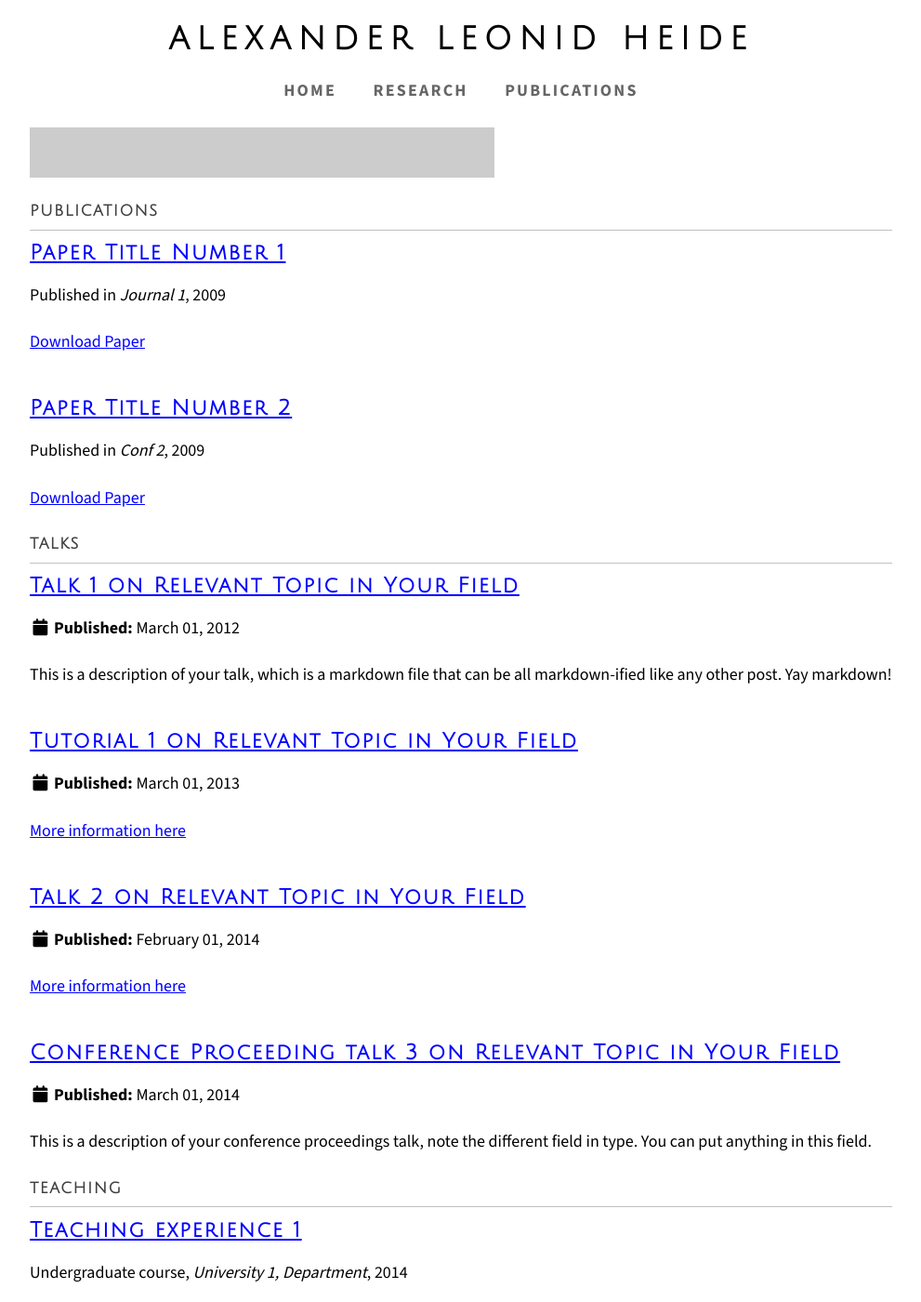
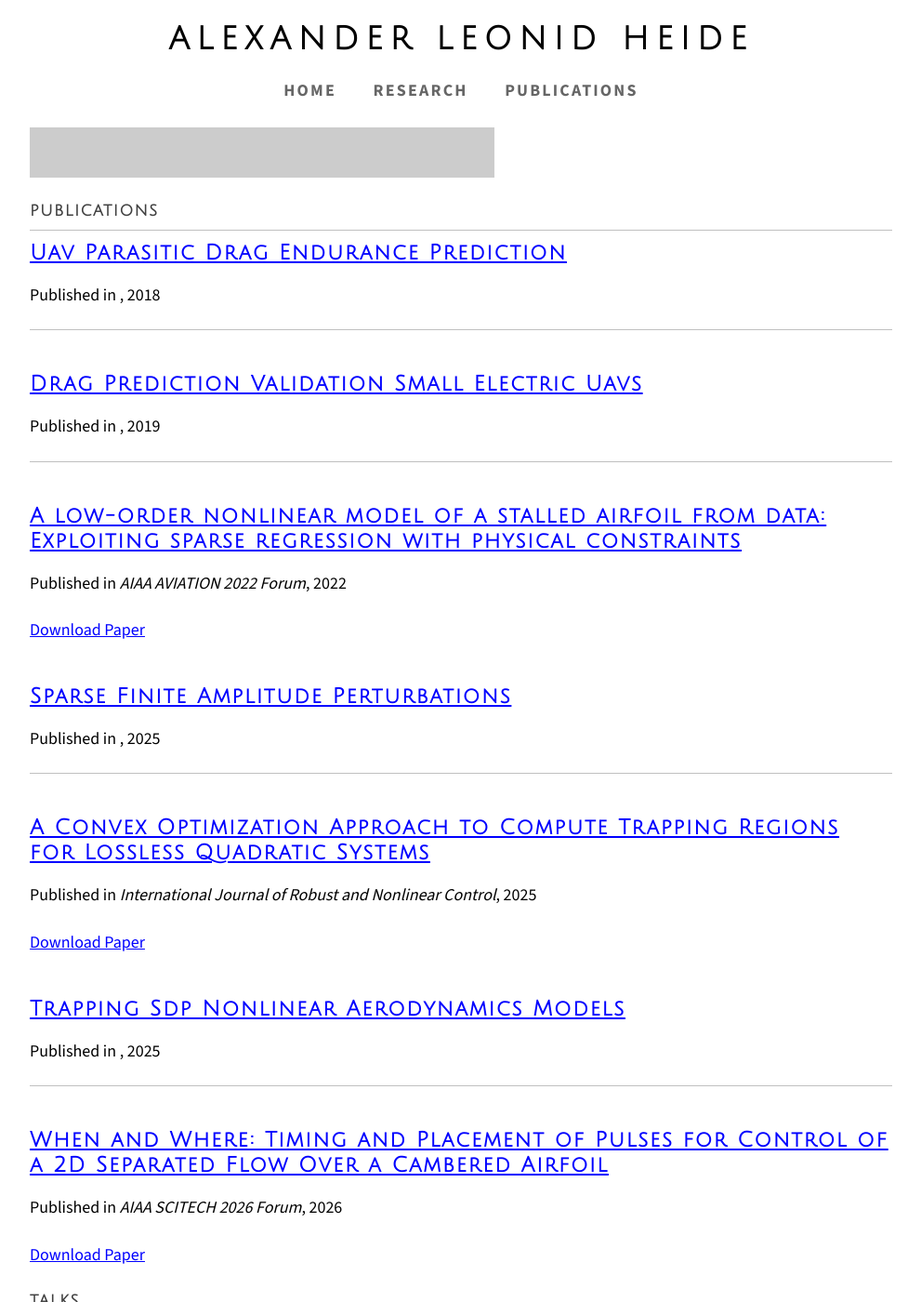
Before and after one commit to LeonidHeide/LeonidHeide.github.io, a Jekyll site: the page built from _pages/collection-archive.html, in a window 1280 px wide and 1400 px high, scrolled down 978 px. Shown: the whole window at 93% size, without its empty margins (144-1135 px from the left). Built offline with Jekyll 4.4.1, drawn with Linux system fonts in a browser that asks for light colours; a script bundle is joined from its source files by our own code; library files that are not in the unit come from our copies; part of the change alters nothing that is shown.

Commit message:
SSSB77RRes

```diff
--- a/_config.yml
+++ b/_config.yml
@@ -90,6 +90,10 @@ publication_category:
     title: 'Journal Articles'
   conferences:
     title: 'Conference Papers'
+  reports:
+    title: "Reports"
+  thesis:
+    title: "Dissertation"
 
 
 # Site Settings
--- a/_publications/2009-10-01-paper-title-number-1.md
+++ /dev/null
@@ -1,34 +0,0 @@
----
-title: "Paper Title Number 1"
-collection: publications
-category: manuscripts
-date: 2009-10-01
-venue: "Journal 1"
-authors: "<strong>Author A</strong>, Coauthor A, Coauthor B"
-
-tags:
-  - Journal
-  - Preprint
-  - Open access
-
-themes:
-  - rom
-  - bounded-model-learning
-
-paperurl: "https://example.com/paper"
-slidesurl: "https://example.com/slides"
-
-abstract: >
-  Friends, Romans, Countrymen!
-
-tldr: >
-  This is the short plain-language explanation.
-
-bibtex: |
-  @article{example2009,
-    title={Paper Title Number 1},
-    author={Author A and Coauthor A and Coauthor B},
-    journal={Journal 1},
-    year={2009}
-  }
----
--- a/_publications/2009-10-01-paper-title-number-2.md
+++ /dev/null
@@ -1,30 +0,0 @@
----
-title: "Paper Title Number 2"
-collection: publications
-category: manuscripts
-date: 2009-10-01
-venue: "Conf 2"
-authors: "<strong>Author A</strong>, Coauthor A, Coauthor B"
-
-tags:
-tags:
-  - Conference
-  - AIAA SciTech
-
-paperurl: "https://example.com/paper"
-slidesurl: "https://example.com/slides"
-
-abstract: >
-  And Brutus is an honorable man.
-
-tldr: >
-  This is the short plain-language explanation.
-
-bibtex: |
-  @article{example2009,
-    title={Paper Title Number 1},
-    author={Author A and Coauthor A and Coauthor B},
-    journal={Journal 1},
-    year={2009}
-  }
----
--- /dev/null
+++ b/_publications/2018-08-26-uav-parasitic-drag-endurance-prediction.md
@@ -0,0 +1,48 @@
+---
+
+title: "Evaluating the Impact of Parasitic Drag on the Accuracy of Endurance Predictions"
+collection: publications
+category: reports
+date: 2018-08-26
+venue: "University of Minnesota Undergraduate Research Opportunities Program"
+authors: "<strong>Leonid Heide</strong>, Chris Regan, Demoz Gebre-Egziabher"
+
+tags:
+
+* Report
+* UROP
+* UAV
+
+paperurl: "https://conservancy.umn.edu/bitstreams/cb78907f-d108-44f4-8efe-11488c1fbdac/download"
+
+abstract: >
+The cost-effectiveness and versatility of electric unmanned aerial vehicles has led to
+increasing demand for efficient payload-carrying aircraft. Many design criteria require
+endurance predictions based on a specific mission profile, but these predictions rely
+strongly on accurate estimates of parasitic drag. This report evaluates how conventional
+component drag build-up methods affect endurance predictions for small electric UAVs.
+Glide tests were performed on an E-flite Ultra-Stick 25e equipped with an airspeed sensor,
+GPS, and flight controller, allowing drag to be estimated from measured descent rates and
+airspeeds. The experimentally inferred parasitic drag curve was then compared with
+predictions from a conventional component drag build-up method. The results showed that
+parasitic drag for the small UAV was substantially larger than predicted, producing large
+errors in drag and power estimates and demonstrating that conventional aircraft drag
+assumptions can lead to unreliable endurance predictions for small electric UAVs.
+
+tldr: >
+This report asks whether drag formulas developed for larger conventional aircraft still work
+for small electric UAVs. By measuring drag through glide tests, we found that the real drag
+on a small UAV was much higher than predicted by a standard component drag build-up method.
+The main takeaway is that small UAVs are not just scaled-down airplanes: protrusions, bluff
+shapes, low Reynolds numbers, and propeller effects can matter enough to make standard
+endurance predictions overly optimistic.
+
+bibtex: |
+@techreport{heide2018parasitic,
+author = {Heide, Leonid and Regan, Chris and Gebre-Egziabher, Demoz},
+title = {Evaluating the Impact of Parasitic Drag on the Accuracy of Endurance Predictions},
+institution = {University of Minnesota Undergraduate Research Opportunities Program},
+year = {2018},
+month = {August}
+}
+-
--- /dev/null
+++ b/_publications/2019-07-28-drag-prediction-validation-small-electric-uavs.md
@@ -0,0 +1,50 @@
+---
+
+title: "Evaluating the Accuracy of Conventional Drag Prediction and Validation Methods for Small Electric UAVs"
+collection: publications
+category: reports
+date: 2019-07-28
+venue: "University of Minnesota Undergraduate Research Opportunities Program"
+authors: "<strong>Leonid Heide</strong>"
+
+tags:
+
+* Report
+* UROP
+* UAV
+
+paperurl: "https://conservancy.umn.edu/items/32d7f602-1912-406c-a60b-1c672c80a6d0"
+
+abstract: >
+The cost-effectiveness and versatility of unmanned aerial vehicles has led to increasing
+demand for small, fixed-wing, electric aircraft. Aircraft performance characteristics such
+as flight time, efficiency, and turn performance depend strongly on aerodynamic drag, making
+accurate drag prediction important for aircraft design, control, and mission planning. This
+report evaluates the accuracy of conventional component drag build-up methods for small
+electric UAVs and examines the use of glide tests for drag validation. Glide tests were
+performed on three aircraft from the University of Minnesota UAV lab, and wind-tunnel tests
+were conducted to measure drag generated by windmilling propellers. The component drag
+build-up method was then modified to account for small-UAV operating conditions and compared
+against measured drag data. The results show that, with appropriate corrections for effects
+such as turbulent boundary layers, bluff-body drag, windmilling propellers, and interference
+drag, component drag build-up methods can be adapted to predict drag for small electric UAVs.
+The report also demonstrates that glide tests are an effective low-cost method for measuring
+drag and validating predicted values.
+
+tldr: >
+This report follows up on the earlier UAV drag study by asking whether the standard drag
+build-up approach can be fixed rather than discarded. The answer is yes, but only if the
+method is adjusted for the realities of small electric UAVs: low Reynolds numbers, exposed
+components, bluff bodies, windmilling propellers, and strong interference effects. The work
+also shows that glide testing is a practical way to measure drag directly and check whether
+a prediction is actually reasonable.
+
+bibtex: |
+@techreport{heide2019drag,
+author = {Heide, Leonid},
+title = {Evaluating the Accuracy of Conventional Drag Prediction and Validation Methods for Small Electric UAVs},
+institution = {University of Minnesota Undergraduate Research Opportunities Program},
+year = {2019},
+month = {July}
+}
+-
--- /dev/null
+++ b/_publications/2022-06-01-low-order-nonlinear-model-stalled-airfoil.md
@@ -0,0 +1,54 @@
+---
+title: "A low-order nonlinear model of a stalled airfoil from data: Exploiting sparse regression with physical constraints"
+collection: publications
+category: conferences
+date: 2022-06-01
+venue: "AIAA AVIATION 2022 Forum"
+authors: "<strong>A. Leonid Heide</strong>, Katherine J. Asztalos, Scott T. M. Dawson, Maziar S. Hemati"
+
+tags:
+  - Conference
+  - AIAA AVIATION
+  - Reduced-order modeling
+  - SINDy
+
+themes:
+  - rom
+  - bounded-model-learning
+  - optimization-control
+
+paperurl: "https://arc.aiaa.org/doi/10.2514/6.2022-3976"
+researchgateurl: "https://www.researchgate.net/publication/361450442_A_low-order_nonlinear_model_of_a_stalled_airfoil_from_data_Exploiting_sparse_regression_with_physical_constraints"
+
+abstract: >
+  This work uses data-driven sparsity-promoting methods to obtain low-order governing equations
+  for the wake of a stalled airfoil. Direct numerical simulation data of a NACA-0009 airfoil at an
+  angle of attack of 15 degrees is utilized in this study, with actuation being performed by injecting
+  momentum into the flow near the airfoil's leading edge. Proper Orthogonal Decomposition (POD)
+  is used to obtain a reduced order representation of the flow field. The Sparse Identification of
+  Nonlinear Dynamics (SINDy) framework is then implemented to obtain low-order quadratic governing
+  equations for the flow over the stalled airfoil. The SINDy model is constrained to preserve the
+  energy-conserving property of the quadratic nonlinearity and associated triadic energy-transfer
+  mechanisms. Low-order nonlinear models of the unsteady flow field associated with the stalled
+  airfoil are obtained and cross-validated using off-design data. Furthermore, an output equation
+  that predicts the lift coefficient is also identified and cross-validated. These low-order nonlinear
+  models are expected to facilitate future developments in model-based analysis and control of
+  separated flows.
+
+tldr: >
+  This paper asks whether a complicated stalled-airfoil flow can be represented by a much smaller
+  nonlinear model learned from simulation data. We use POD to compress the flow field and constrained
+  SINDy to learn governing equations that retain an important physical property of incompressible
+  flow: the quadratic nonlinear terms should conserve energy. The resulting model captures useful
+  low-order structure in the stalled wake and provides a step toward data-driven models that can be
+  used for analysis and control of separated flows.
+
+bibtex: |
+  @inproceedings{heide2022loworder,
+    author = {Heide, A. Leonid and Asztalos, Katherine J. and Dawson, Scott T. M. and Hemati, Maziar S.},
+    title = {A Low-Order Nonlinear Model of a Stalled Airfoil from Data: Exploiting Sparse Regression with Physical Constraints},
+    booktitle = {AIAA AVIATION 2022 Forum},
+    year = {2022},
+    doi = {10.2514/6.2022-3976}
+  }
+---
--- /dev/null
+++ b/_publications/2025-01-02-sparse-finite-amplitude-perturbations.md
@@ -0,0 +1,65 @@
+---
+
+title: "An optimization framework for analyzing nonlinear stability due to sparse finite-amplitude perturbations"
+collection: publications
+category: manuscripts
+date: 2025-01-02
+venue: "Physical Review Fluids"
+authors: "<strong>A. Leonid Heide</strong>, Maziar S. Hemati"
+
+tags:
+
+* Journal
+* Physical Review Fluids
+* Sparse NLOP
+* Nonlinear stability
+
+themes:
+
+* optimization-control
+* dynamics-phase
+* robustness-uq
+
+paperurl: "https://link.aps.org/doi/10.1103/PhysRevFluids.10.014401"
+
+abstract: >
+Recent works have established the utility of sparsity-promoting norms for extracting
+spatially-localized instability mechanisms in fluid flows, with possible implications for
+flow control. However, these prior works have focused on linear dynamics of infinitesimal
+perturbations about a given baseflow. In this paper, we propose an optimization framework
+for computing sparse finite-amplitude perturbations that maximize transient growth in
+nonlinear systems. A variational approach is used to derive the first-order necessary
+conditions for optimality, which form the basis of our iterative direct-adjoint looping
+numerical solution algorithm. When applied to a reduced-order model of a sinusoidal shear
+flow at Re = 20, our framework demonstrates that energy injection into a single vortical
+mode yields comparable energy amplification to the non-sparse optimal solution, which
+concentrates 92% of the energy in the same mode. Subsequent analysis of the dynamic response
+of the flow establishes that these sparse optimal perturbations trigger many of the same
+nonlinear modal interactions that give rise to transient growth when all modes are perturbed
+in an optimal manner. It is also observed that as perturbation amplitude is increased, the
+maximum transient growth is achieved at an earlier time. Our results highlight the power of
+the proposed optimization framework for revealing sparse perturbation mechanisms for transient
+growth and instability in fluid flows. We anticipate the approach will be a useful tool in
+guiding the design of flow control strategies in the future.
+
+tldr: >
+This paper seeks to answer the question: where should we kick a flow or other sensitive nonlinear system to get the biggest bang for
+our buck? We develop an optimization framework for finding sparse finite-amplitude perturbations:
+targeted disturbances that use limited input energy to produce large transient growth. The results
+show that, in a reduced-order shear-flow model, exciting only a small number of dynamically important
+modes can reproduce much of the effect of a fully distributed optimal perturbation. This provides
+a way to identify the mechanisms and locations that are most promising for future flow-control
+strategies.
+
+bibtex: |
+@article{heide2025optimization,
+author = {Heide, A. Leonid and Hemati, Maziar S.},
+title = {An optimization framework for analyzing nonlinear stability due to sparse finite-amplitude perturbations},
+journal = {Physical Review Fluids},
+volume = {10},
+number = {1},
+pages = {014401},
+year = {2025},
+doi = {10.1103/PhysRevFluids.10.014401}
+}
+-
--- /dev/null
+++ b/_publications/2025-02-01-convex-trapping-regions-lossless-quadratic-systems.md
@@ -0,0 +1,59 @@
+---
+title: "A Convex Optimization Approach to Compute Trapping Regions for Lossless Quadratic Systems"
+collection: publications
+category: manuscripts
+date: 2025-02-01
+venue: "International Journal of Robust and Nonlinear Control"
+authors: "Shih-Chi Liao, <strong>A. Leonid Heide</strong>, Maziar S. Hemati, Peter J. Seiler"
+
+tags:
+  - Journal
+  - IJ Robust Nonlinear Control
+  - Convex optimization
+  - Trapping regions
+
+themes:
+  - bounded-model-learning
+  - robustness-uq
+  - rom
+
+paperurl: "https://doi.org/10.1002/rnc.7807"
+
+abstract: >
+  Quadratic systems with lossless quadratic terms arise in many applications, including models
+  of atmosphere and incompressible fluid flows. Such systems have a trapping region if all
+  trajectories eventually converge to and stay within a bounded set. Conditions for the existence
+  and characterization of trapping regions have been established in prior work for boundedness
+  analysis. However, prior solutions have used non-convex optimization methods, resulting in
+  conservative estimates. In this paper, we build on this prior work and provide a convex
+  semidefinite programming condition for the existence of a trapping region. The condition allows
+  for precise verification or falsification of the existence of a trapping region. If a trapping
+  region exists, then we provide a second semidefinite program to compute the least conservative
+  radius of the spherical trapping region. Two low-dimensional systems are provided as examples
+  to illustrate the results. A third high-dimensional example is also included to demonstrate that
+  the computation required for the analysis can be scaled to systems of up to approximately O(100)
+  states. The proposed method provides a precise and computationally efficient numerical approach
+  for computing trapping regions. We anticipate this work will benefit future studies on modeling
+  and control of lossless quadratic dynamical systems.
+
+tldr: >
+  This paper asks how we can tell whether a nonlinear model will stay physically reasonable over
+  long times instead of drifting away or blowing up. For an important class of models whose nonlinear
+  terms conserve energy, we show that this question can be answered with convex optimization. The
+  method can certify whether a trapping region exists and, when it does, compute the tightest spherical
+  region that trajectories eventually enter and remain inside. In practice, this provides a cleaner and
+  less conservative way to certify bounded behavior in reduced-order models of fluids and related
+  dynamical systems.
+
+bibtex: |
+  @article{liao2025convex,
+    author = {Liao, Shih-Chi and Heide, A. Leonid and Hemati, Maziar S. and Seiler, Peter J.},
+    title = {A Convex Optimization Approach to Compute Trapping Regions for Lossless Quadratic Systems},
+    journal = {International Journal of Robust and Nonlinear Control},
+    volume = {35},
+    number = {6},
+    pages = {2425--2436},
+    year = {2025},
+    doi = {10.1002/rnc.7807}
+  }
+---
--- /dev/null
+++ b/_publications/2025-08-22-trapping-sdp-nonlinear-aerodynamics-models.md
@@ -0,0 +1,65 @@
+---
+
+title: "Data-driven nonlinear aerodynamics models with certifiably optimal boundedness properties"
+collection: publications
+category: manuscripts
+date: 2025-08-22
+venue: "Preprint"
+authors: "<strong>A. Leonid Heide</strong>, Shih-Chi Liao, Sergio Castiblanco-Ballesteros, Gustaaf B. Jacobs, Peter Seiler, Maziar S. Hemati"
+
+tags:
+
+* Preprint
+* JFM
+* Trapping-SDP
+* Reduced-order modeling
+
+themes:
+
+* bounded-model-learning
+* rom
+* robustness-uq
+
+paperurl: "https://arxiv.org/abs/2508.16800"
+
+abstract: >
+Obtaining predictive low-order models is a central challenge in fluid dynamics. Data-driven
+frameworks have been widely used to obtain low-order models of aerodynamic systems; yet,
+resulting models tend to yield predictions that grow unbounded with time. Recently introduced
+stability-promoting methods can facilitate the identification of bounded models, but tend to
+require extensive brute-force tuning even in the context of simple academic systems. Here, we
+show how recent theoretical advances in the long-term boundedness of dynamical systems can be
+integrated into data-driven modeling frameworks to ensure that resulting models will yield
+bounded predictions of incompressible flows. Specifically, we propose to solve a particular set
+of convex semidefinite programming problems to certify whether a system admits a globally
+attracting bounded set for the chosen modeling parameters and compute a model with the optimal
+tightest bound on this globally attracting set. We demonstrate the approach via integration
+within the sparse identification of nonlinear dynamics modeling framework. Application on two
+low-order benchmark problems establishes the merits of the approach. We then apply our approach
+to obtain a low-order 6-mode model of unsteady separation over a NACA-65(1)-412 airfoil at
+Re = 20,000, a flow that has been notoriously difficult to model using data-driven methods.
+The resulting model accurately predicts the dynamics of unsteady separation, with model
+predictions remaining bounded indefinitely. We anticipate this work will benefit future efforts
+in modeling strongly nonlinear flows, especially in settings where physically viable long-term
+forecasts are paramount.
+
+tldr: >
+Data-driven models of fluid flows often look good for a short time and then eventually drift,
+diverge, or predict behavior that is not physically reasonable. This paper develops a way to
+learn nonlinear reduced-order models while also certifying that their long-time behavior stays
+bounded. In plain terms, the goal is not just to fit the data, but to build a model that is
+mathematically guaranteed not to blow up. We use convex optimization to enforce and measure this
+boundedness property, then apply the method to a separated airfoil flow where standard learned
+models are especially prone to long-time failure.
+
+bibtex: |
+@misc{heide2025datadriven,
+author = {Heide, A. Leonid and Liao, Shih-Chi and Castiblanco-Ballesteros, Sergio and Jacobs, Gustaaf B. and Seiler, Peter and Hemati, Maziar S.},
+title = {Data-driven nonlinear aerodynamics models with certifiably optimal boundedness properties},
+year = {2025},
+eprint = {2508.16800},
+archivePrefix = {arXiv},
+primaryClass = {physics.flu-dyn},
+doi = {10.48550/arXiv.2508.16800}
+}
+-
--- /dev/null
+++ b/_publications/2026-01-08-when-and-where-pulsed-control-airfoil.md
@@ -0,0 +1,52 @@
+---
+title: "When and Where: Timing and Placement of Pulses for Control of a 2D Separated Flow Over a Cambered Airfoil"
+collection: publications
+category: conferences
+date: 2026-01-08
+venue: "AIAA SCITECH 2026 Forum"
+authors: "Sergio A. Castiblanco-Ballesteros, <strong>A. Leonid Heide</strong>, Maziar S. Hemati, Gustaaf B. Jacobs"
+
+tags:
+  - Conference
+  - AIAA SciTech
+  - Flow control
+  - Time-frequency analysis
+
+themes:
+  - optimization-control
+  - dynamics-phase
+
+paperurl: "https://arc.aiaa.org/doi/10.2514/6.2026-0939"
+
+abstract: >
+  A parametric study of the sensitivity of location and timing of pulsed control on the
+  aerodynamics of a NACA-65-412 airfoil at Re = 2 x 10^4 is presented. A net-zero-mass
+  Dirac delta pulse in time with spatial Gaussian distribution is independently placed at
+  six locations between the leading edge and the fixed separation location at the zero,
+  averaged skin friction point. The pulse is also independently applied at six time instances
+  within one period of the baseline flow's limit cycle. Lagrangian flow field analysis shows
+  that this control triggers Kelvin-Helmholtz instabilities in the separated shear layer. A
+  continuous wavelet analysis of lift and velocity signals reveals that sub-cycle variations
+  in pulse timing, at fixed spatial positions, can flip the flow from pronounced lift suppression
+  to transient reattachment, achieving up to 30% lift enhancement. A time-frequency analysis
+  shows that vortex interlocking between instability-driven vortices and naturally occurring
+  counter-rotating structures near the trailing edge underpins these dramatic transitions.
+
+tldr: >
+  This paper asks a practical control question: if we can pulse a separated airfoil flow only
+  briefly, when and where should we do it? We test pulses at different chordwise locations and
+  different phases of the natural shedding cycle, and find that timing can completely change the
+  outcome. The same kind of pulse can either reduce lift or produce a strong temporary lift
+  enhancement depending on when it is applied. The main takeaway is that separated flows are not
+  just sensitive to actuator placement; they are also highly phase-sensitive. Effective control
+  needs to hit the flow at the right place and at the right moment.
+
+bibtex: |
+  @inproceedings{castiblancoballesteros2026when,
+    author = {Castiblanco-Ballesteros, Sergio A. and Heide, A. Leonid and Hemati, Maziar S. and Jacobs, Gustaaf B.},
+    title = {When and Where: Timing and Placement of Pulses for Control of a 2D Separated Flow Over a Cambered Airfoil},
+    booktitle = {AIAA SCITECH 2026 Forum},
+    year = {2026},
+    doi = {10.2514/6.2026-0939}
+  }
+---
```
